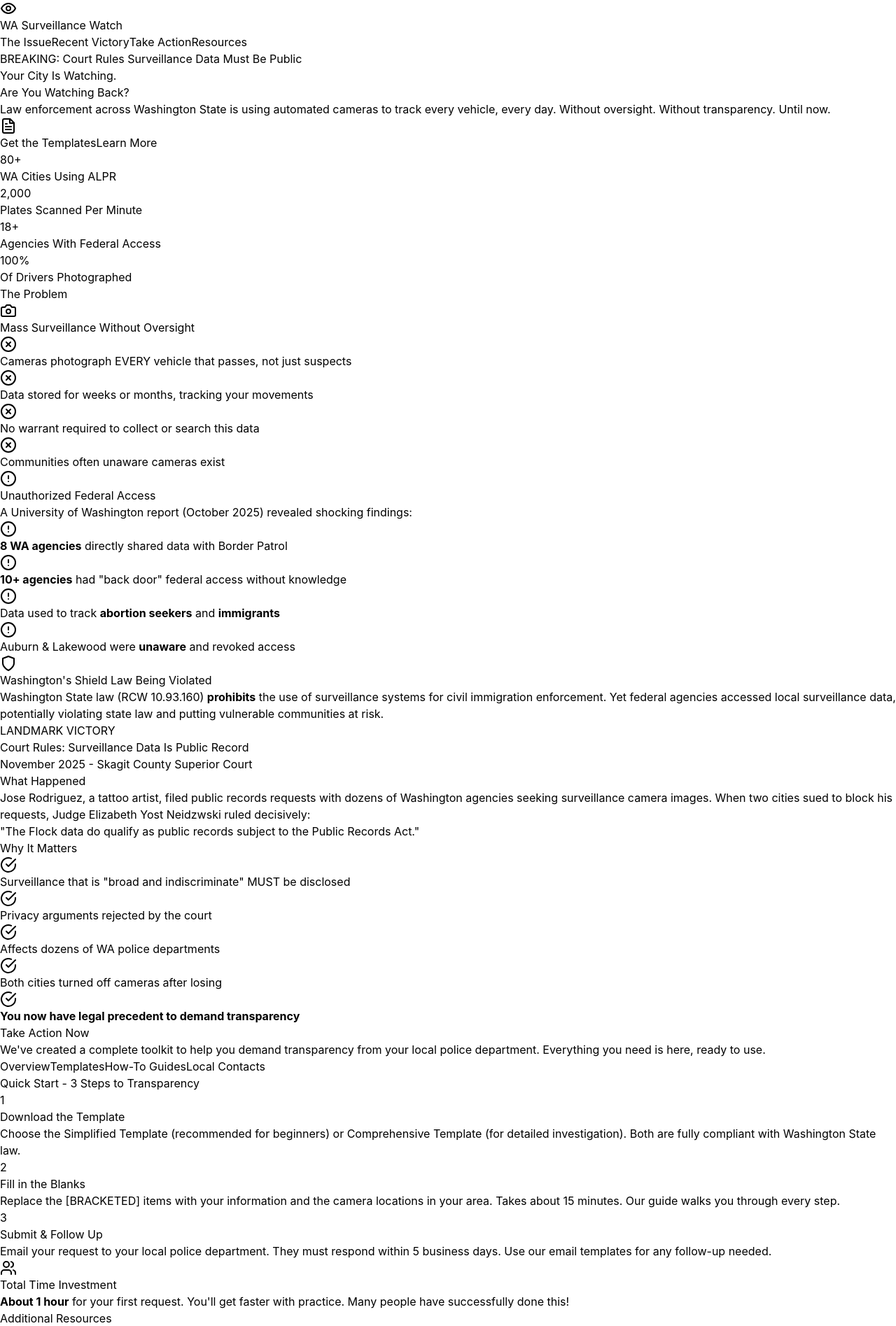
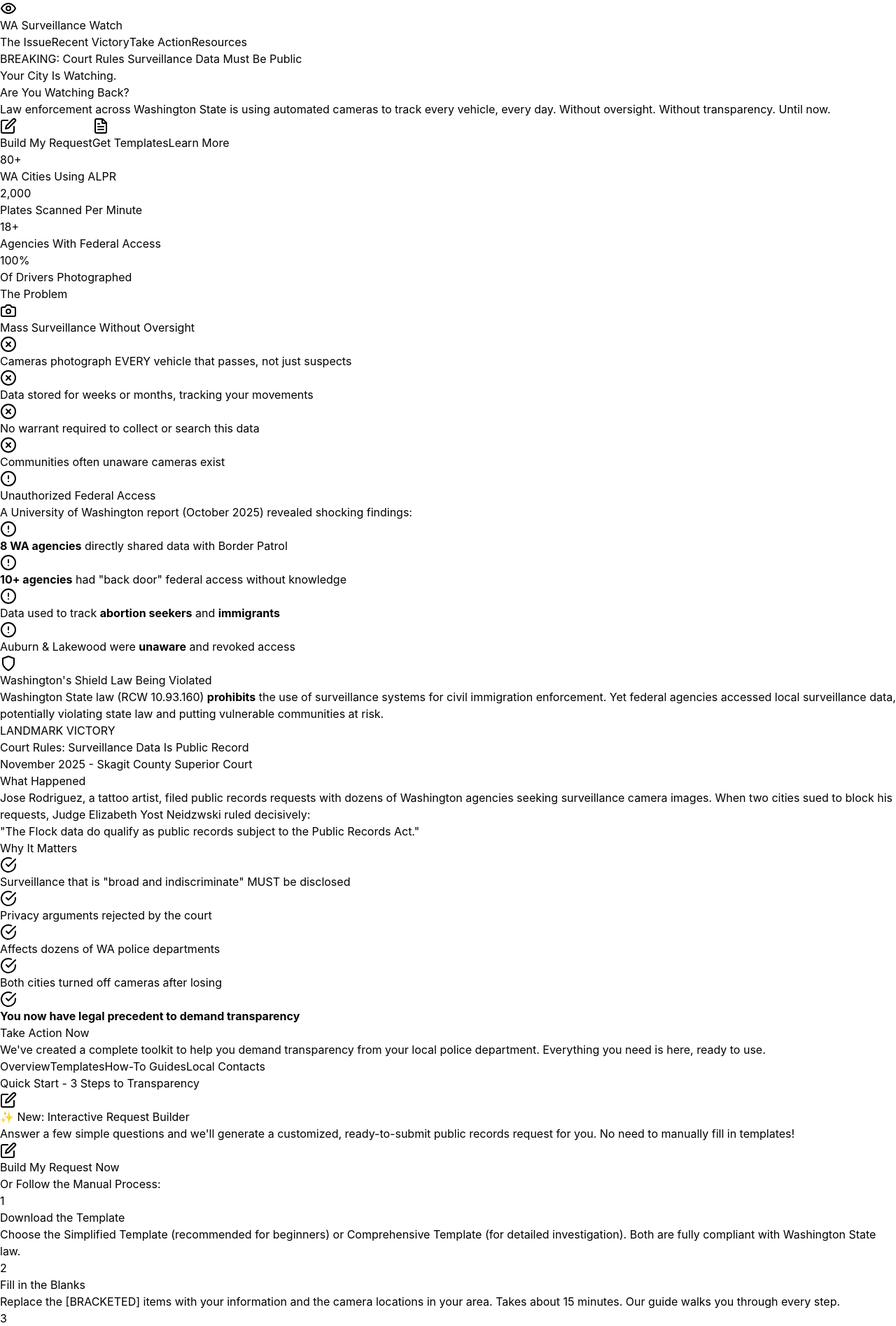
Before and after one commit to jeff-is-working/surveillance-watch, a React (Vite) app: page / in a window 1280 px wide. Shown: the top 1895 px of the page at 70% size. Built offline with nearby package versions, Linux system fonts and the light colour scheme.

Commit message:
Update App.jsx

```diff
--- a/src/App.jsx
+++ b/src/App.jsx
@@ -1,10 +1,12 @@
 import React, { useState } from 'react';
-import { AlertCircle, Eye, Camera, FileText, Users, Shield, ChevronDown, Download, ExternalLink, CheckCircle, XCircle, Share2, BookOpen } from 'lucide-react';
+import { AlertCircle, Eye, Camera, FileText, Users, Shield, ChevronDown, Download, ExternalLink, CheckCircle, XCircle, Share2, BookOpen, Edit } from 'lucide-react';
+import FormWizard from './FormWizard';
 
 export default function SurveillanceAwarenessPage() {
   const [activeTab, setActiveTab] = useState('overview');
   const [expandedFaq, setExpandedFaq] = useState(null);
   const [showDownloadModal, setShowDownloadModal] = useState(false);
+  const [showFormWizard, setShowFormWizard] = useState(false);
 
   const scrollToSection = (sectionId) => {
     document.getElementById(sectionId)?.scrollIntoView({ behavior: 'smooth' });
@@ -100,6 +102,18 @@
   };
 
   return (
+    <>
+      {showFormWizard ? (
+        <div className="relative">
+          <button
+            onClick={() => setShowFormWizard(false)}
+            className="fixed top-4 left-4 z-50 bg-slate-800 hover:bg-slate-700 text-white px-6 py-3 rounded-lg font-semibold transition flex items-center shadow-lg"
+          >
+            ← Back to Main Site
+          </button>
+          <FormWizard />
+        </div>
+      ) : (
     <div className="min-h-screen bg-gradient-to-br from-slate-900 via-blue-900 to-slate-900 text-white">
       {/* Hero Section */}
       <header className="relative overflow-hidden">
@@ -136,11 +150,18 @@
             </p>
             <div className="flex flex-col sm:flex-row gap-4">
               <button
+                onClick={() => setShowFormWizard(true)}
+                className="bg-purple-500 hover:bg-purple-600 text-white px-8 py-4 rounded-lg font-semibold text-lg transition transform hover:scale-105 flex items-center justify-center"
+              >
+                <Edit className="w-5 h-5 mr-2" />
+                Build My Request
+              </button>
+              <button
                 onClick={() => scrollToSection('action')}
                 className="bg-blue-500 hover:bg-blue-600 text-white px-8 py-4 rounded-lg font-semibold text-lg transition transform hover:scale-105 flex items-center justify-center"
               >
                 <FileText className="w-5 h-5 mr-2" />
-                Get the Templates
+                Get Templates
               </button>
               <button
                 onClick={() => scrollToSection('problem')}
@@ -369,6 +390,29 @@
             {activeTab === 'overview' && (
               <div className="bg-slate-800 p-8 rounded-xl">
                 <h3 className="text-3xl font-bold mb-6">Quick Start - 3 Steps to Transparency</h3>
+
+                {/* Interactive Form Builder Callout */}
+                <div className="mb-8 bg-gradient-to-r from-purple-900 to-blue-900 border-2 border-purple-500 rounded-xl p-6">
+                  <div className="flex items-start space-x-4">
+                    <Edit className="w-12 h-12 text-purple-400 flex-shrink-0" />
+                    <div className="flex-1">
+                      <h4 className="text-2xl font-bold mb-2">✨ New: Interactive Request Builder</h4>
+                      <p className="text-gray-200 mb-4">
+                        Answer a few simple questions and we'll generate a customized, ready-to-submit public records request for you.
+                        No need to manually fill in templates!
+                      </p>
+                      <button
+                        onClick={() => setShowFormWizard(true)}
+                        className="bg-purple-500 hover:bg-purple-600 text-white px-8 py-4 rounded-lg font-semibold text-lg transition transform hover:scale-105 flex items-center"
+                      >
+                        <Edit className="w-5 h-5 mr-2" />
+                        Build My Request Now
+                      </button>
+                    </div>
+                  </div>
+                </div>
+
+                <h4 className="text-xl font-semibold mb-4 text-gray-300">Or Follow the Manual Process:</h4>
 
                 <div className="space-y-6">
                   <div className="flex items-start space-x-4">
@@ -829,5 +873,7 @@
         </div>
       )}
     </div>
+      )}
+    </>
   );
 }
```
